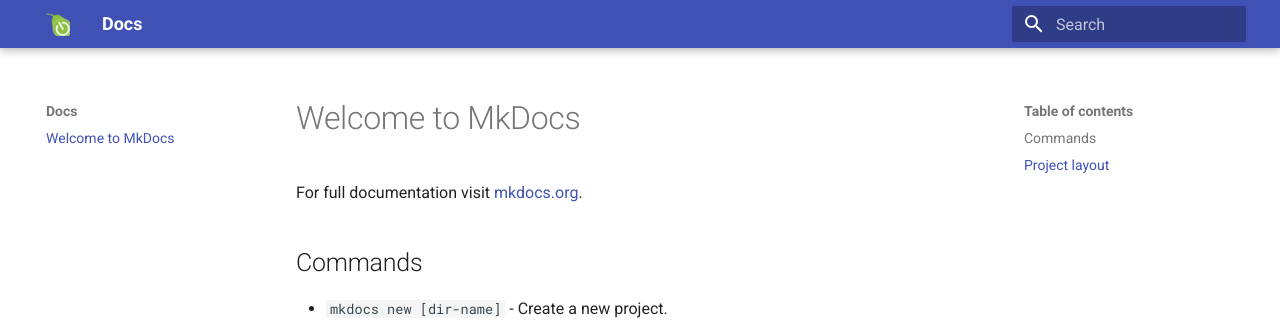
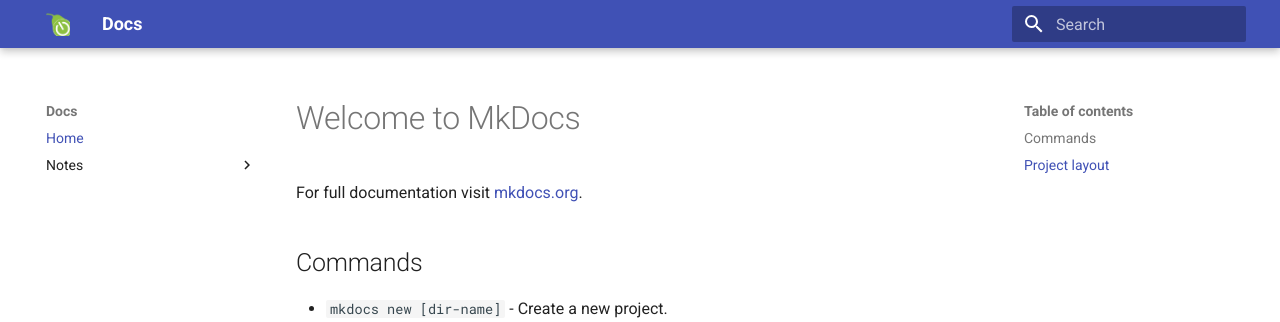
Before and after one commit to paretech/docs, an MkDocs documentation site: the page built from docs/index.md, in a window 1280 px wide. Shown: the top 322 px of the page. Built offline with MkDocs 1.6.1 and Material for MkDocs 9.7.7, drawn with Linux system fonts in a browser that asks for light colours; some of the changed lines change nothing that is shown.

Commit message:
Add new page

```diff
--- a/mkdocs.yml
+++ b/mkdocs.yml
@@ -3,3 +3,7 @@
 theme:
   name: material
   logo: assets/paretech_logo.png
+nav:
+  - Home: index.md
+  - Notes:
+      - Documenting Your Impact: notes/documenting-impact.md
```
